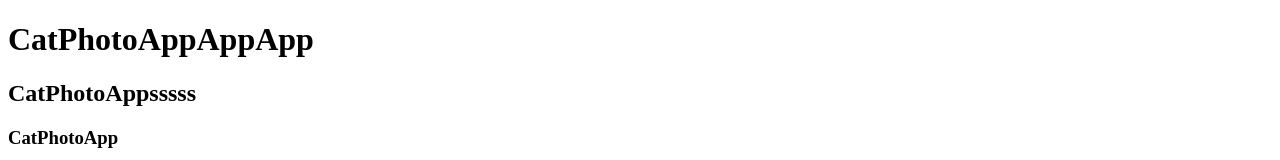
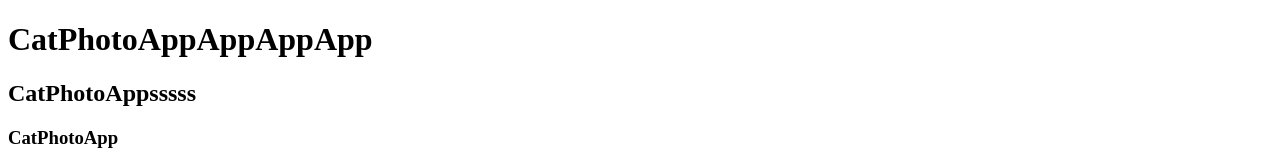
Before and after one commit to madina-abbasova/lecture-1, a plain HTML site: page index.html in a window 1280 px wide. Shown: the top 160 px of the page. Drawn offline with Linux system fonts and the light colour scheme.

Commit message:
second commit

```diff
--- a/index.html
+++ b/index.html
@@ -6,7 +6,7 @@
 </head>
 <body>
     <!-- 1.Tracking changes -->
-   <h1>CatPhotoAppAppApp</h1><h2>CatPhotoAppsssss</h2><h3>CatPhotoApp</h3><h4>CatPhotoApp</h4><h5>CatPhotoApp</h5><h6>CatPhotoApp</h6>
+   <h1>CatPhotoAppAppAppApp</h1><h2>CatPhotoAppsssss</h2><h3>CatPhotoApp</h3><h4>CatPhotoApp</h4><h5>CatPhotoApp</h5><h6>CatPhotoApp</h6>
    <hr>
    <!--Headings  -->
    <img src="https://www.petsworld.in/blog/wp-content/uploads/2014/09/cute-kittens.jpg" alt="cute kittens">
```
